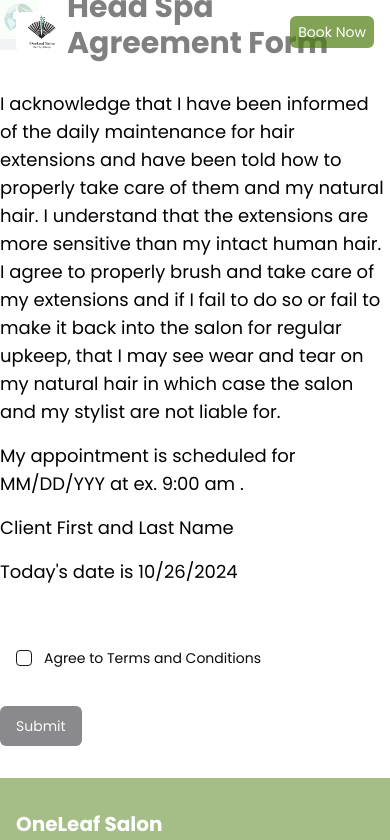
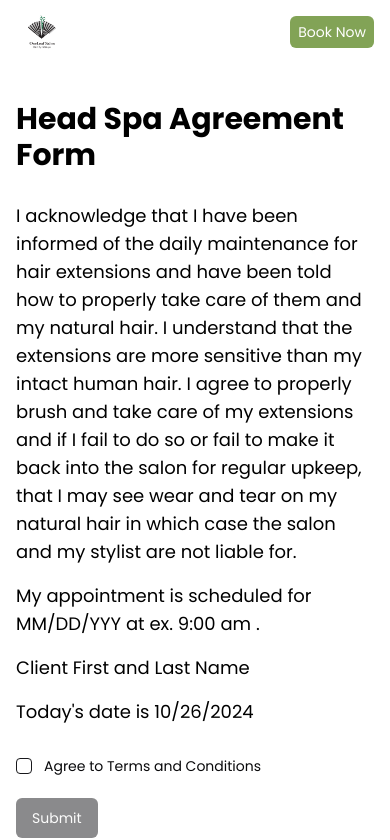
Before and after one commit to iwakikishi/oneleaf_salon, a Next.js app: page /agreement in a window 390 px wide. Shown: the top 840 px of the page. Built offline with nearby package versions, Linux system fonts and the light colour scheme.

Commit message:
10/27-23:37

```diff
--- a/app/agreement/components/CheckboxForm.tsx
+++ b/app/agreement/components/CheckboxForm.tsx
@@ -31,7 +31,7 @@ export function CheckboxForm() {
           control={form.control}
           name='accepted'
           render={({ field }) => (
-            <FormItem className='flex flex-row items-start space-x-3 space-y-0 rounded-md p-4'>
+            <FormItem className='flex flex-row items-start space-x-3 space-y-0 rounded-md'>
               <FormControl>
                 <Checkbox checked={field.value} onCheckedChange={field.onChange} />
               </FormControl>
--- a/app/agreement/page.tsx
+++ b/app/agreement/page.tsx
@@ -11,12 +11,9 @@ export default function page() {
   });
 
   return (
-    <main className='flex flex-col font-poppins bg-scroll xs:px-2 sm:px-4 md:px-8 lg:px-16 xl:px-32'>
-      <section className='flex flex-col w-full sm:mt-8 md:mt-36 lg:mt-36'>
+    <main className='flex flex-col font-poppins bg-scroll xs:px-2 sm:px-4 md:px-8 lg:px-16 xl:px-32 p-4'>
+      <section className='flex flex-col w-full mt-24 sm:mt-8 md:mt-36 lg:mt-36'>
         <div className='flex flex-row items-center h-[50px]'>
-          <div className='bg-gray-200 w-[50px] h-[50px] mr-7'>
-            <Image src='/images/header/logo.webp' alt='head_spa' width={50} height={50} />
-          </div>
           <div className='flex flex-col items-center'>
             <div className='text-black text-3xl font-bold'>Head Spa Agreement Form</div>
           </div>
@@ -44,7 +41,7 @@ export default function page() {
             Today&apos;s date is <span className='text-black text-lg mb-4'>{date}</span>
           </p>
         </div>
-        <div className='flex items-center space-x-2 my-8'>
+        <div className='flex items-center space-x-2 my-4'>
           <CheckboxForm />
         </div>
       </section>
--- a/app/page.tsx
+++ b/app/page.tsx
@@ -43,8 +43,10 @@ export default function Page() {
             <div className='flex flex-row gap-2 mt-4'>
               <Button
                 asChild
-                className='bg-white/70 text-black p-3 xs:p-2 sm:p-4 md:p-6 lg:p-8 text-xs xs:text-sm sm:text-base md:text-lg lg:text-xl'>
-                <Link href='/agreement'>Book an appointment</Link>
+                className='bg-white/70 hover:bg-white text-black p-3 xs:p-2 sm:p-4 md:p-6 lg:p-8 text-xs xs:text-sm sm:text-base md:text-lg lg:text-xl'>
+                <Link href='https://oneleafsalon.setmore.com/' target='_blank'>
+                  Book an appointment
+                </Link>
               </Button>
             </div>
           </div>
@@ -79,12 +81,6 @@ export default function Page() {
           </p>
         </div>
       </section>
-      {/* Booklet Section */}
-      {/* <section className='flex w-full mt-8 md:mt-12 lg:mt-24 justify-center py-8 px-8 md:px-12 lg:px-16 bg-[#fffaeb]'>
-        <React.Suspense fallback={<div>Loading...</div>}>
-          <Booklet />
-        </React.Suspense>
-      </section> */}
 
       {/* Services Section */}
       <section className='flex flex-col gap-8 px-2 mt-12 sm:mt-16 md:mt-20 lg:mt-24 py-8 md:px-12 lg:px-56'>
@@ -107,8 +103,11 @@ export default function Page() {
               </video>
             </div>
             <p className='text-green-900 text-base sm:text-sm md:text-md lg:text-lg font-poppins'>
-              Counseling with Microscope * 40, 60min course only* Scalp Cleansing with Jojoba oil with Micro Mist Treatment Head and Neck massage
-              Scalp Shampoo & Carbonated Treatment
+              <span className='font-poppins font-bold'>Waterfall Japanese Headspa In Zen practice,</span>
+              <br />
+              <br /> there is a form of training called takigyo, or waterfall meditation, which involves purifying the mind under a waterfall.
+              Inspired by her roots and Japanese culture, Kazuyo developed a unique relaxation treatment called the Waterfall Head Spa. This method
+              aims to clear away worldly desires, foster mindfulness, and bring deep tranquility to the mind.
             </p>
           </div>
         </div>
--- a/components/mobile-header.tsx
+++ b/components/mobile-header.tsx
@@ -28,7 +28,7 @@ const MobileHeader = () => {
   const menuButtonClass = `px-2 py-0 rounded-md items-center justify-center bg-white`;
 
   const bookNowButtonClass = `px-2 py-0 rounded-md text-sm font-poppins items-center justify-center ${
-    isScrolled ? 'bg-white text-[#4a6741] border border-[#4a6741]' : 'bg-lime-700/70 text-white'
+    isScrolled ? 'bg-white hover:bg-white text-[#4a6741] border border-[#4a6741]' : 'bg-lime-700/70 text-white hover:bg-lime-700'
   }`;
 
   return (
```
